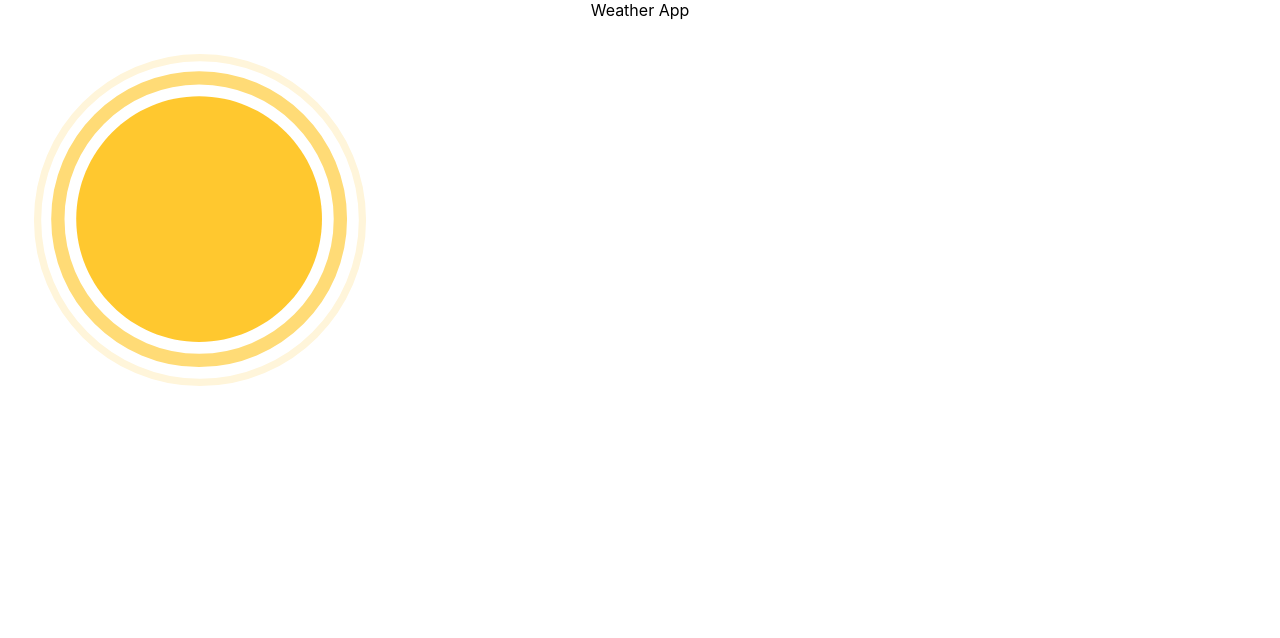
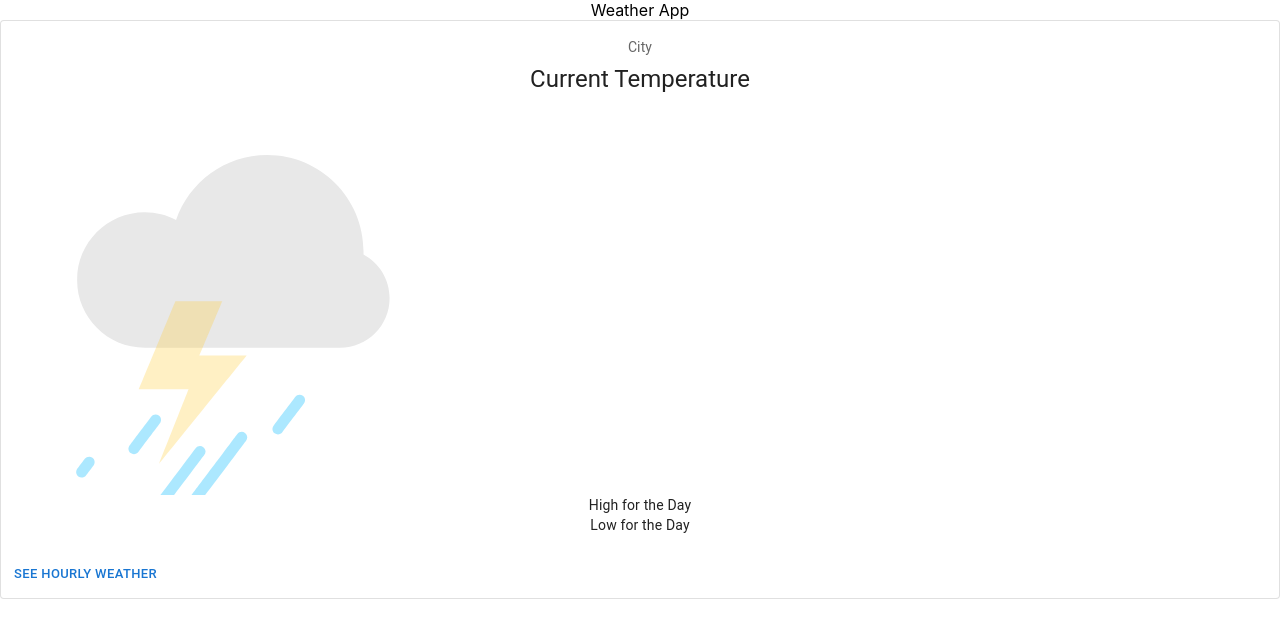
Before and after one commit to cJeffreys7/weather-app, a React (Create React App) app: page / in a window 1280 px wide. Shown: the top 638 px of the page. Built offline with nearby package versions, Linux system fonts and the light colour scheme; no server answers.

Commit message:
add WeatherCard component

```diff
--- a/package.json
+++ b/package.json
@@ -3,6 +3,9 @@
   "version": "0.1.0",
   "private": true,
   "dependencies": {
+    "@emotion/react": "^11.8.2",
+    "@emotion/styled": "^11.8.1",
+    "@mui/material": "^5.5.3",
     "@testing-library/jest-dom": "^5.16.3",
     "@testing-library/react": "^12.1.4",
     "@testing-library/user-event": "^13.5.0",
--- /dev/null
+++ b/src/components/WeatherCard/WeatherCard.jsx
@@ -0,0 +1,37 @@
+import React from 'react';
+import Box from '@mui/material/Box';
+import Card from '@mui/material/Card';
+import CardActions from '@mui/material/CardActions';
+import CardContent from '@mui/material/CardContent';
+import Button from '@mui/material/Button';
+import Typography from '@mui/material/Typography';
+
+import WeatherCondition from '../WeatherCondition/WeatherCondition';
+
+const WeatherCard = ({ city, temperature, weatherCondition, high, low }) => {
+    return (
+        <Box sx={{ minWidth: 275 }}>
+            <Card variant="outlined">
+                <CardContent>
+                    <Typography sx={{ fontSize: 14 }} color="text.secondary" gutterBottom>
+                    {city ? city : 'City'}
+                    </Typography>
+                    <Typography variant="h5" component="div">
+                    {temperature ? temperature : 'Current Temperature'}
+                    </Typography>
+                    {weatherCondition ? <WeatherCondition weatherType={weatherCondition} /> : 'Weather Condition'}
+                    <Typography variant="body2">
+                    {high ? high : 'High for the Day'}
+                    <br />
+                    {low ? low : 'Low for the Day'}
+                    </Typography>
+                </CardContent>
+                <CardActions>
+                    <Button size="small">See Hourly Weather</Button>
+                </CardActions>
+            </Card>
+        </Box>
+    );
+};
+
+export default WeatherCard;
--- a/src/pages/Home/Home.jsx
+++ b/src/pages/Home/Home.jsx
@@ -1,4 +1,5 @@
 import React, { useEffect } from 'react';
+import CardComponent from '../../components/WeatherCard/WeatherCard';
 import WeatherCondition from '../../components/WeatherCondition/WeatherCondition';
 import animationData from '../../lotties/sunny.json';
 
@@ -27,7 +28,7 @@ const Home = () => {
     return (
         <div>
             Weather App
-            <WeatherCondition weatherType='sunny'/>
+            <CardComponent weatherCondition='heavy_thunderstorm'/>
         </div>
     );
 };
```
Also changed, not shown: src/components/WeatherCard/WeatherCard.scss (added), 1 other file (tests, documents, lock files or other folders).
